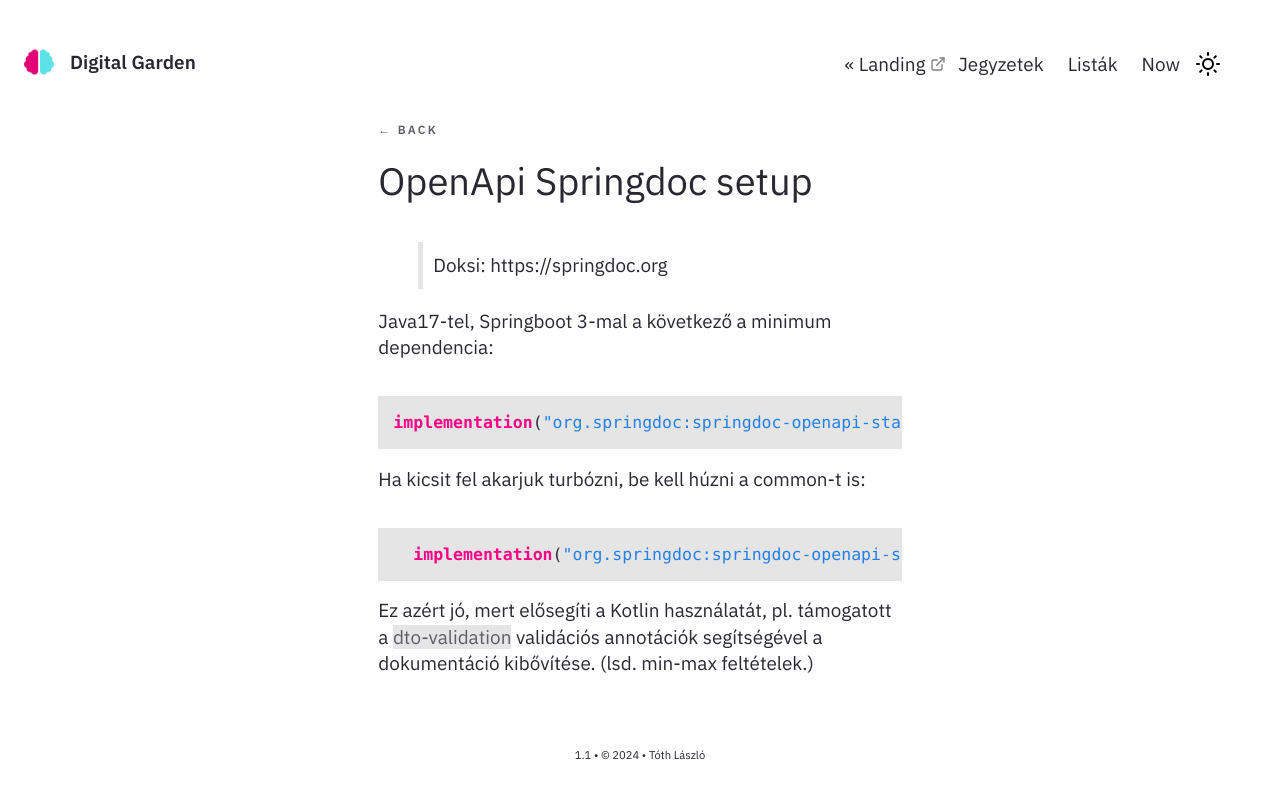
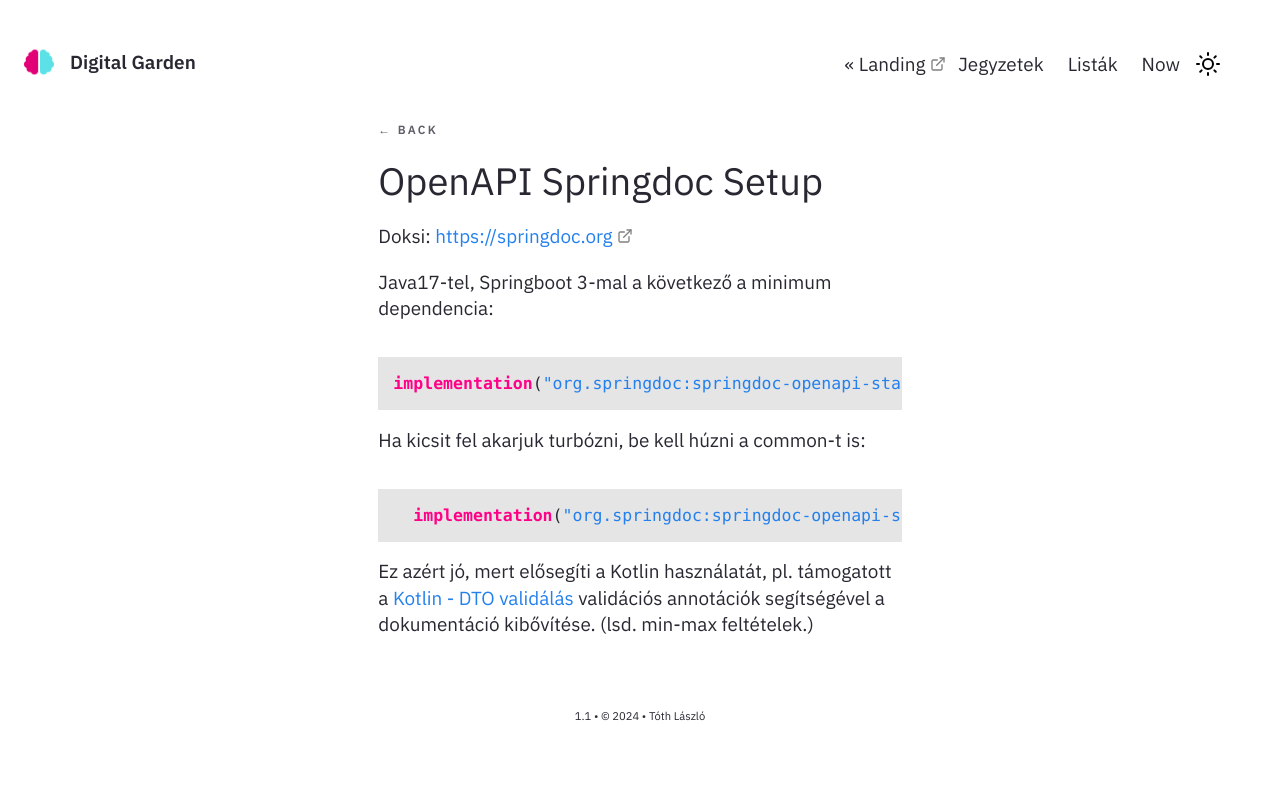
Before and after one commit to tothlp/garden, a Jekyll site: the page built from _notes/Public/openapi-springdoc-setup.md, in a window 1280 px wide. Shown: the top 799 px of the page. Built offline with Jekyll 4.4.1, drawn with Linux system fonts in a browser that asks for light colours.

Commit message:
fix: permalink + links

````diff
--- a/_notes/Public/OpenApi Springdoc setup.md
+++ b/_notes/Public/openapi-springdoc-setup.md
@@ -15,4 +16,4 @@ Ha kicsit fel akarjuk turbózni, be kell húzni a common-t is:
   implementation("org.springdoc:springdoc-openapi-starter-common:2.1.0")
 ```
 
-Ez azért jó, mert elősegíti a Kotlin használatát, pl. támogatott a [[dto-validation]] validációs annotációk segítségével a dokumentáció kibővítése. (lsd. min-max feltételek.)
+Ez azért jó, mert elősegíti a Kotlin használatát, pl. támogatott a [[Kotlin - DTO validálás]] validációs annotációk segítségével a dokumentáció kibővítése. (lsd. min-max feltételek.)
````
Also changed, not shown: other parts of _notes/Public/openapi-springdoc-setup.md (+4 -3 lines), _notes/Public/jasypt property encryption.md (+1 -1 lines), _notes/Public/kotlin-ktlint.md (+2 -2 lines).
